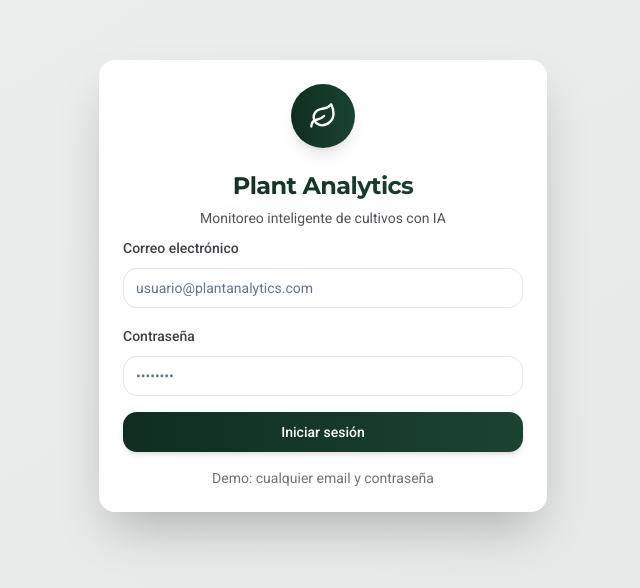
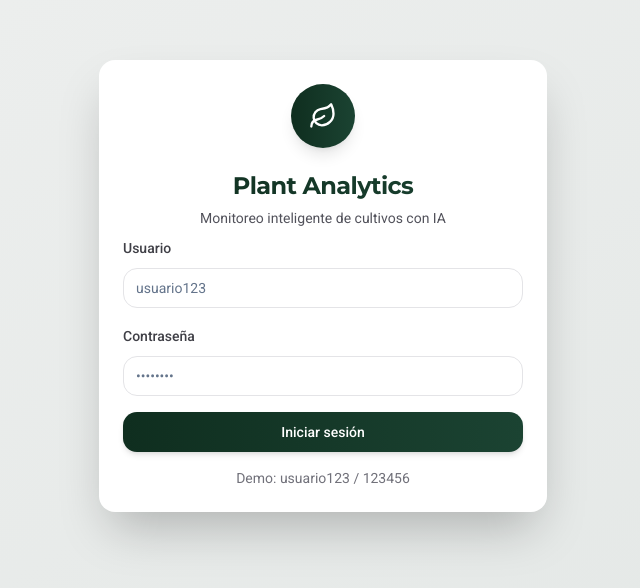
Before and after one commit to majopa2001/plant-analytics-software, a React (Vite) app: page /monitoreo in a window 1280 px wide. Shown: the part 114-702 px from the top of the page, without its empty margins (317-957 px from the left). Built offline with nearby package versions, Linux system fonts and the light colour scheme.

Commit message:
Fix: Revert login page and credentials
Reverted the login page design to the previous darker green theme and restored the hardcoded credentials (usuario123/123456).

```diff
--- a/src/pages/Login.tsx
+++ b/src/pages/Login.tsx
@@ -37,12 +37,12 @@ const Login = () => {
           <form onSubmit={handleSubmit} className="space-y-4">
             <div className="space-y-2">
               <Label htmlFor="email" className="text-agro-gray-700 font-medium">
-                Correo electrónico
+                Usuario
               </Label>
               <Input
                 id="email"
-                type="email"
-                placeholder="usuario@plantanalytics.com"
+                type="text"
+                placeholder="usuario123"
                 value={email}
                 onChange={(e) => setEmail(e.target.value)}
                 className="border-agro-gray-200 focus:border-agro-green focus:ring-agro-green/20"
@@ -71,7 +71,7 @@ const Login = () => {
             </Button>
           </form>
           <div className="text-center text-sm text-agro-gray-500 mt-4">
-            <p>Demo: cualquier email y contraseña</p>
+            <p>Demo: usuario123 / 123456</p>
           </div>
         </CardContent>
       </Card>
```
